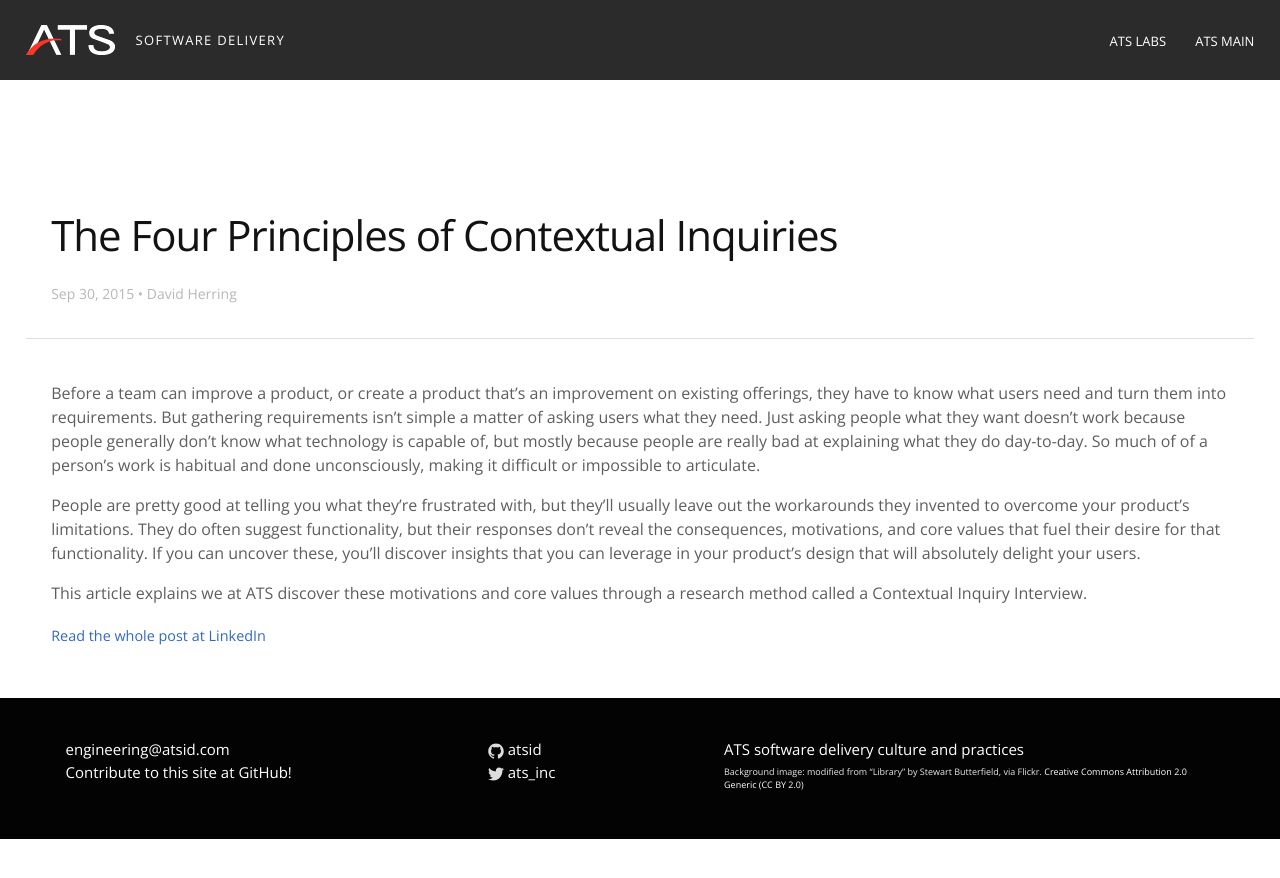
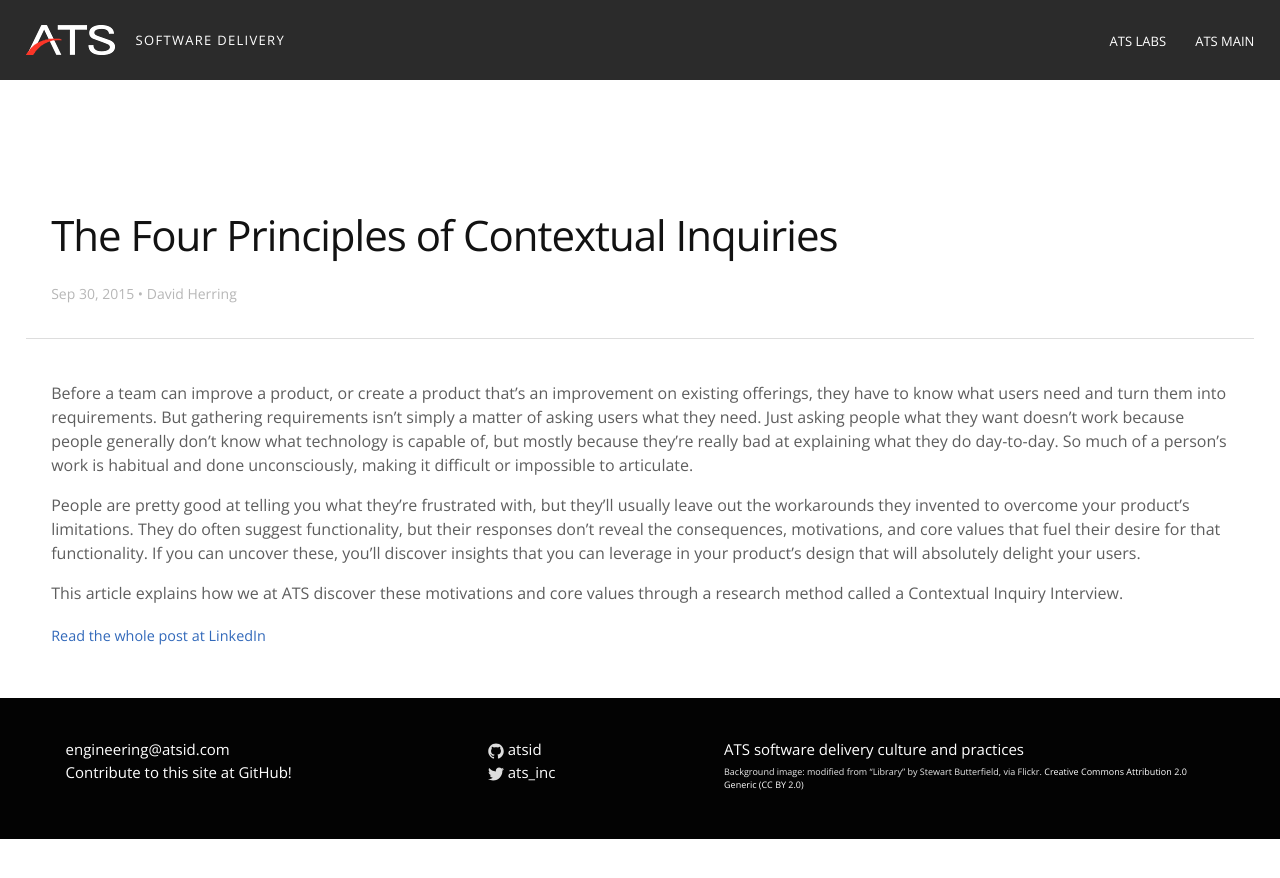
Before and after one commit to atsid/guides, a Jekyll site: the page built from _posts/2015-09-30-the-four-principles-of-contextual-inquiries.md, in a window 1280 px wide. Shown: the top 878 px of the page. Built offline with Jekyll 4.4.1, drawn with Linux system fonts in a browser that asks for light colours.

Commit message:
Update 2015-09-30T20:58:34.700Z

```diff
--- a/_posts/2015-09-30-the-four-principles-of-contextual-inquiries.md
+++ b/_posts/2015-09-30-the-four-principles-of-contextual-inquiries.md
@@ -8,8 +8,8 @@ platform: LinkedIn
 original: https://www.linkedin.com/pulse/four-principles-user-interviews-david-herring
 category: blog
 ---
-Before a team can improve a product, or create a product that’s an improvement on existing offerings, they have to know what users need and turn them into requirements. But gathering requirements isn’t simple a matter of asking users what they need. Just asking people what they want doesn’t work because people generally don’t know what technology is capable of, but mostly because people are really bad at explaining what they do day-to-day. So much of of a person's work is habitual and done unconsciously, making it difficult or impossible to articulate.
+Before a team can improve a product, or create a product that’s an improvement on existing offerings, they have to know what users need and turn them into requirements. But gathering requirements isn’t simply a matter of asking users what they need. Just asking people what they want doesn’t work because people generally don’t know what technology is capable of, but mostly because they're really bad at explaining what they do day-to-day. So much of a person's work is habitual and done unconsciously, making it difficult or impossible to articulate.
 
 People are pretty good at telling you what they’re frustrated with, but they’ll usually leave out the workarounds they invented to overcome your product's limitations. They do often suggest functionality, but their responses don’t reveal the consequences, motivations, and core values that fuel their desire for that functionality. If you can uncover these, you’ll discover insights that you can leverage in your product’s design that will absolutely delight your users.
 
-This article explains we at ATS discover these motivations and core values through a research method called a Contextual Inquiry Interview.
+This article explains how we at ATS discover these motivations and core values through a research method called a Contextual Inquiry Interview.
```
